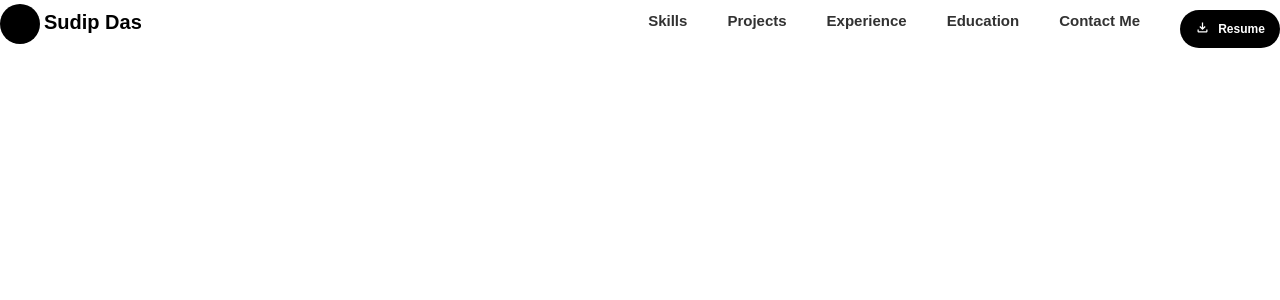
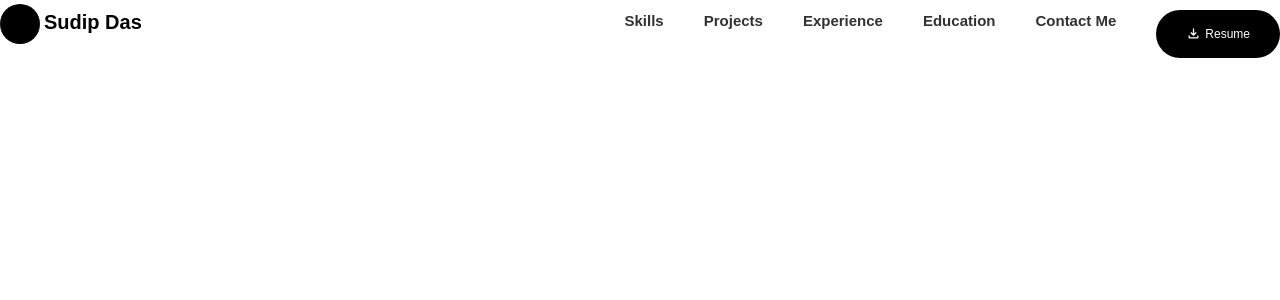
Before and after one commit to the-sudip/Portfolio, a Next.js app: page / in a window 1280 px wide. Shown: the top 300 px of the page. Built offline with nearby package versions, Linux system fonts and the light colour scheme.

Commit message:
little bug fixed

```diff
--- a/src/app/_components/Button.jsx
+++ b/src/app/_components/Button.jsx
@@ -1,7 +1,6 @@
 import React from "react";
 
 const Button = ({
-  size = "medium",
   type = "filled",
   icon,
   onClick = () => {
@@ -9,11 +8,7 @@ const Button = ({
   },
   children,
 }) => {
-  const sizeClasses = {
-    medium: "w-[150px]",
-    large: "w-[200px]",
-    small: "w-[100px]",
-  };
+
   const typeClasses = {
     filled: "bg-black text-white",
     border: "border-2 border-black text-black",
@@ -22,9 +17,9 @@ const Button = ({
     <div>
       <button
         onClick={onClick}
-        className={`${sizeClasses[size]} ${typeClasses[type]} flex justify-center gap-2 px-[10px] py-[10px] rounded-full text-[12px] cursor-pointer`}
+        className={`${typeClasses[type]} flex justify-center gap-1 px-[30px] py-[15px] rounded-full text-[12px] cursor-pointer`}
       >
-        {icon && <span className="text-[15px]">{icon}</span>}
+        {icon && <span className="text-[15px] mt-[1px]">{icon}</span>}
         {children}
       </button>
     </div>
--- a/src/app/_components/Navbar.jsx
+++ b/src/app/_components/Navbar.jsx
@@ -3,7 +3,14 @@ import Button from "./Button";
 import { Lexend } from "next/font/google";
 import { MdOutlineFileDownload } from "react-icons/md";
 
-
+const lexend = Lexend(
+      {
+        subsets: ["latin"],
+        weight: ["100", "200", "300", "400", "500", "600", "700", "800", "900"],
+        style: ["normal"],
+        display: "swap",
+      }
+    )
 const Navbar = () => {
     const downloadHandler = () => {
         const link = document.createElement("a");
@@ -13,14 +20,7 @@ const Navbar = () => {
         link.click();
         document.body.removeChild(link);
     }
-    const lexend = Lexend(
-      {
-        substes: ["latin"],
-        weight: ["100", "200", "300", "400", "500", "600", "700", "800", "900"],
-        style: ["normal"],
-        display: "swap",
-      }
-    )
+
   return (
     <div className="flex justify-between bg-white py-1">
       <div className="iconAndTag flex gap-1 ">
@@ -58,10 +58,10 @@ const Navbar = () => {
         >
           Contact Me
         </a>
+        <div className="font-normal"><Button type="filled" icon={<MdOutlineFileDownload />} onClick={downloadHandler}>
+          Resume
+        </Button></div>
 
-        <Button size="small" type="filled" icon={<MdOutlineFileDownload />} onClick={downloadHandler}>
-          Resume
-        </Button>
 
       </div>
 
```
